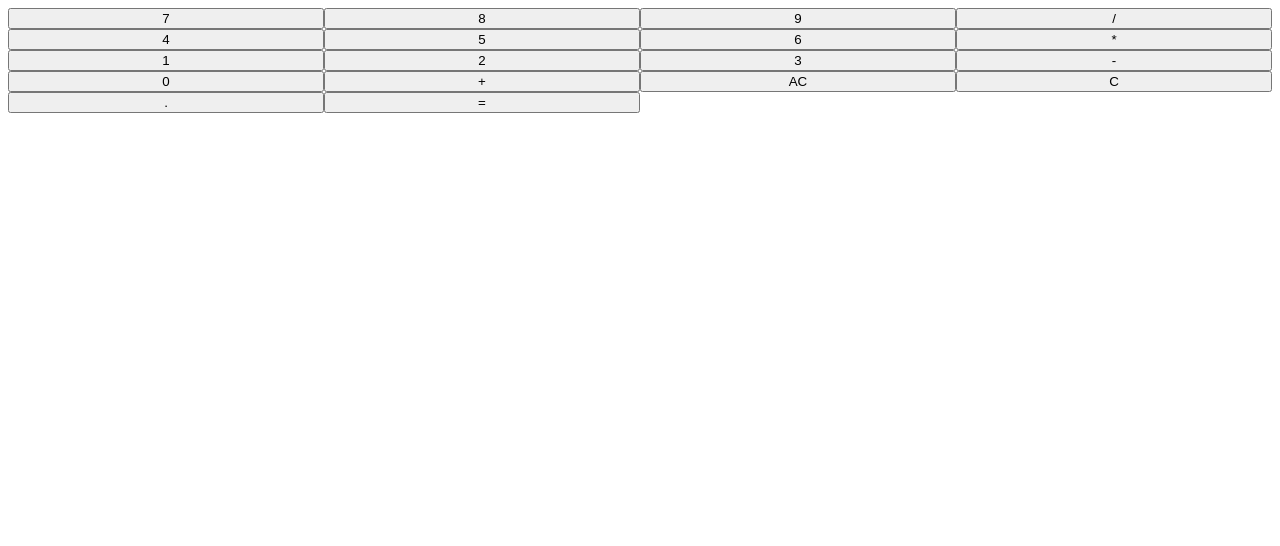
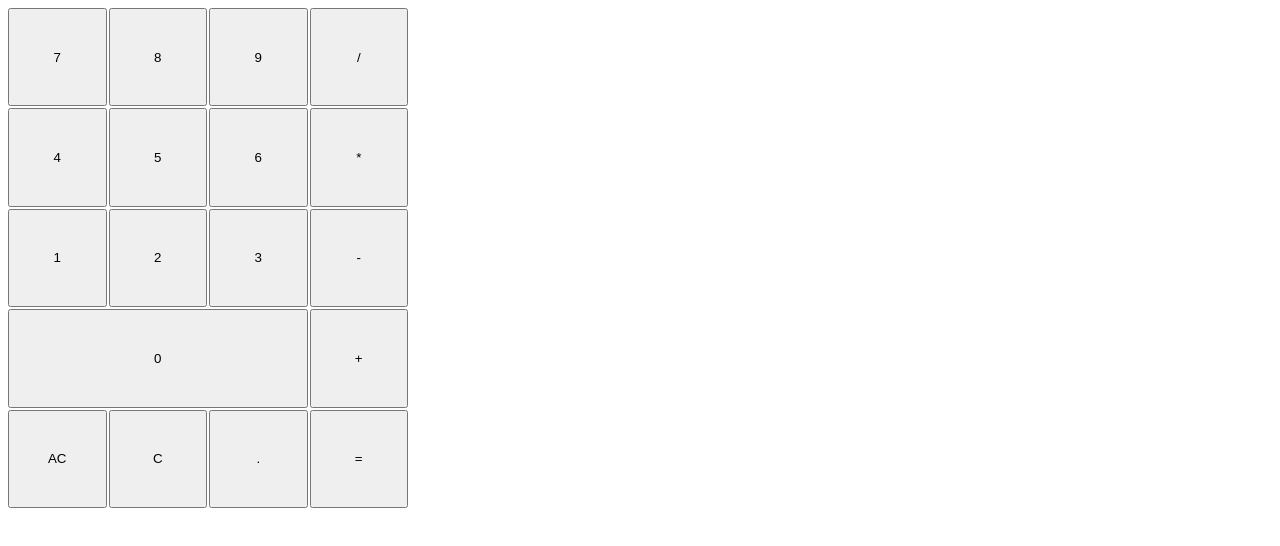
Before and after one commit to NAHammell/calculator, a plain HTML site: page index.html in a window 1280 px wide. Drawn offline with Linux system fonts and the light colour scheme.

Commit message:
Arrange grid style

```diff
--- a/style.css
+++ b/style.css
@@ -2,4 +2,12 @@
     display: grid;
     grid-template-columns: repeat(4, 1fr);
     grid-template-rows: repeat(5, 1fr);
+    width: 400px;
+    height: 500px;
+    gap: 2px;
 }
+
+#zero {
+    grid-column-start: 1;
+    grid-column-end: 4;
+}
```
